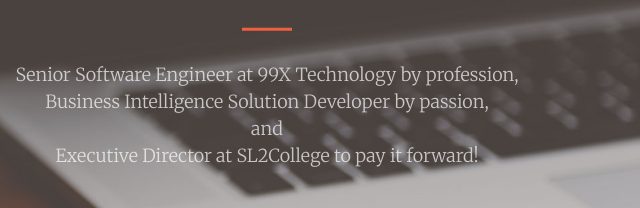
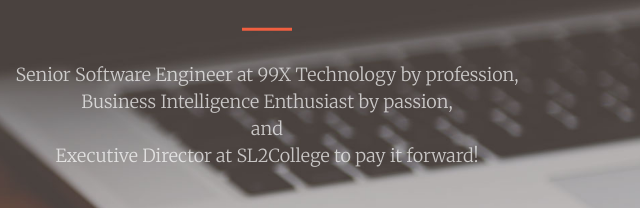
Before and after one commit to razmik/razmik.github.io, a website: page index.html in a window 1280 px wide. Shown: the part 303-511 px from the top of the page, 373-1013 px from the left. Drawn offline with nearby package versions, Linux system fonts and the light colour scheme.

Commit message:
Update roles

```diff
--- a/index.html
+++ b/index.html
@@ -80,7 +80,7 @@
             <div class="header-content-inner">
                 <h1>Technology . Leadership</h1>
                 <hr>
-                <p>Senior Software Engineer at 99X Technology by profession, <br/>Business Intelligence Solution Developer by passion,<br/>
+                <p>Senior Software Engineer at 99X Technology by profession, <br/>Business Intelligence Enthusiast by passion,<br/>
                 and<br/>Executive Director at SL2College to pay it forward!</p>
                 <a href="#about" class="btn btn-primary btn-xl page-scroll">Find Out More</a>
             </div>
```
